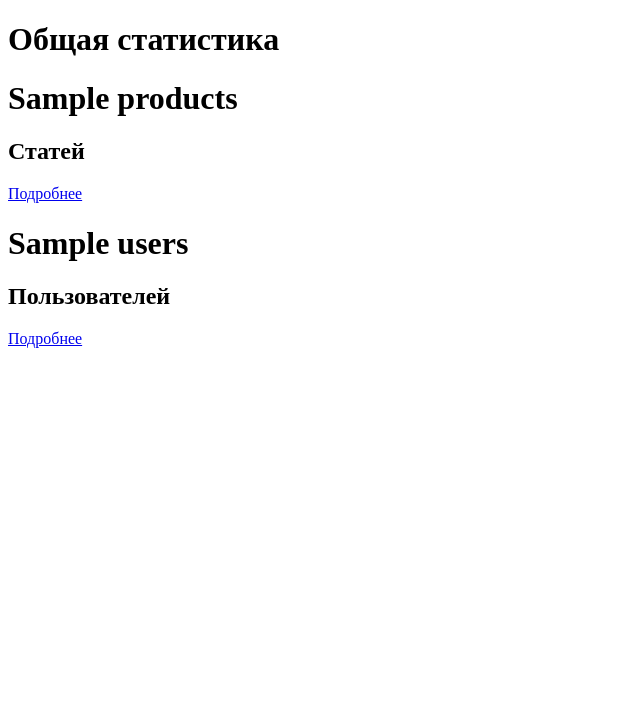
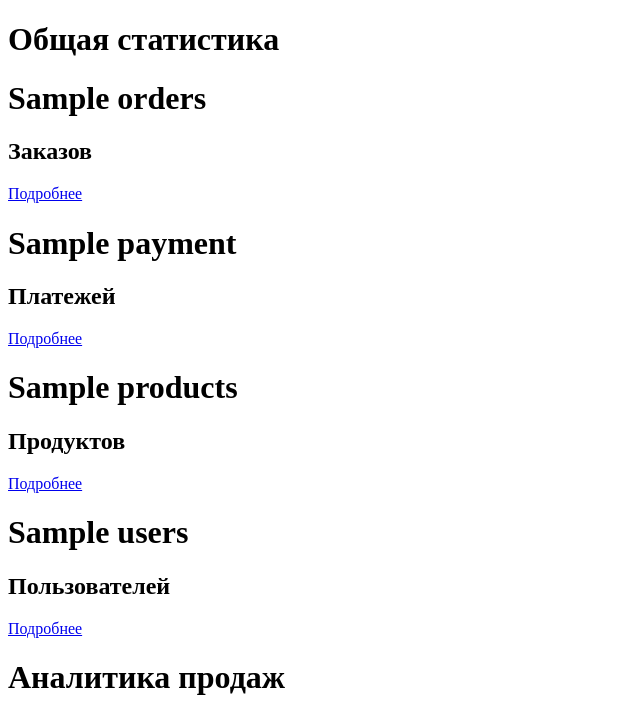
Before and after one commit to Garcy111/yii2-cms-koala, a Yii app: template modules/admin/views/default/index.php in a window 1280 px wide. Shown: the top 717 px of the page, without its empty margins (0-640 px from the left). Before the commit the page ends 348 px from the top, so only its background shows below. Run offline with PHP 8.4 and a stand-in for Yii, Linux system fonts and the light colour scheme; the template is opened without the code that fills it: most values are stand-ins (such as "Sample title", 1, 10 or a date in 2020); data that the repository does not hold is empty; some libraries are stand-ins or nearby versions.

Commit message:
13.07.16

```diff
--- a/modules/admin/views/default/index.php
+++ b/modules/admin/views/default/index.php
@@ -9,10 +9,22 @@
 <h1 class="title">Общая статистика</h1>
 
 <div class="container-flex">
+	<div class="flex-item stat-orders">
+		<h1 class="counter"><?= $orders ?></h1>
+		<h2 class="counter-text">Заказов</h2>
+		<i class="fa fa-cart-arrow-down" aria-hidden="true"></i>
+		<div class="more-info"><?= Html::a('Подробнее', ['/admin/orders/']) ?></div>
+	</div>
+	<div class="flex-item stat-payments">
+		<h1 class="counter"><?= $payment ?></h1>
+		<h2 class="counter-text">Платежей</h2>
+		<i class="fa fa-credit-card" aria-hidden="true"></i>
+		<div class="more-info"><?= Html::a('Подробнее', ['/admin/orders/']) ?></div>
+	</div>
 	<div class="flex-item stat-products">
 		<h1 class="counter"><?= $products ?></h1>
-		<h2 class="counter-text">Статей</h2>
-		<i class="fa fa-book" aria-hidden="true"></i>
+		<h2 class="counter-text">Продуктов</h2>
+		<i class="fa fa-star-o" aria-hidden="true"></i>
 		<div class="more-info"><?= Html::a('Подробнее', ['/admin/products/']) ?></div>
 	</div>
 	<div class="flex-item stat-users">
@@ -23,5 +35,10 @@
 	</div>
 </div>
 
+<h1 class="title">Аналитика продаж</h1>
+<div class="wrap-analytics">
+	<canvas id="sales-analytics"></canvas>
+</div>
+
 </div>
 </div>
```
Also changed, not shown: modules/admin/controllers/DefaultController.php (+7 -2 lines), modules/admin/views/default/nav.php (+31 -0 lines).
